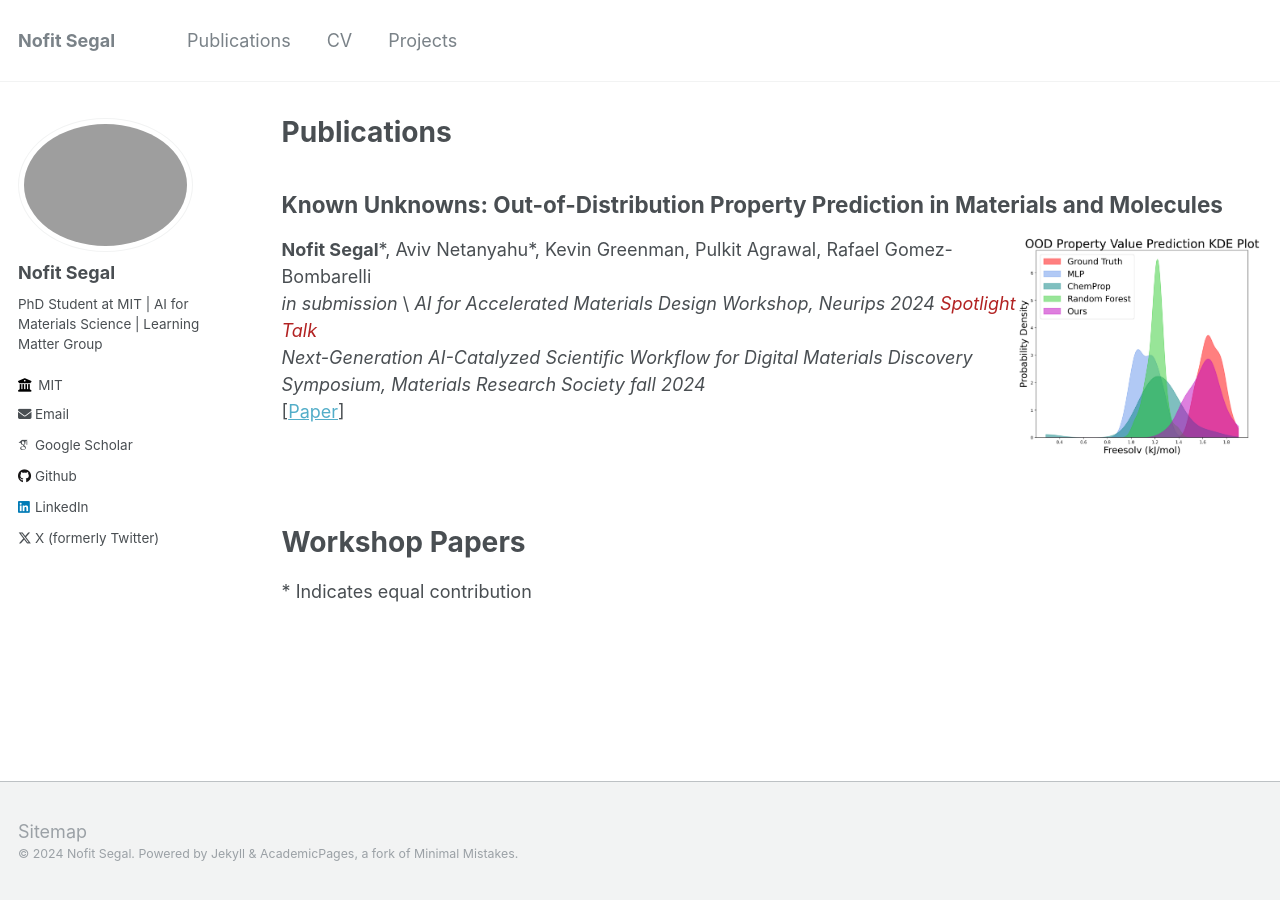
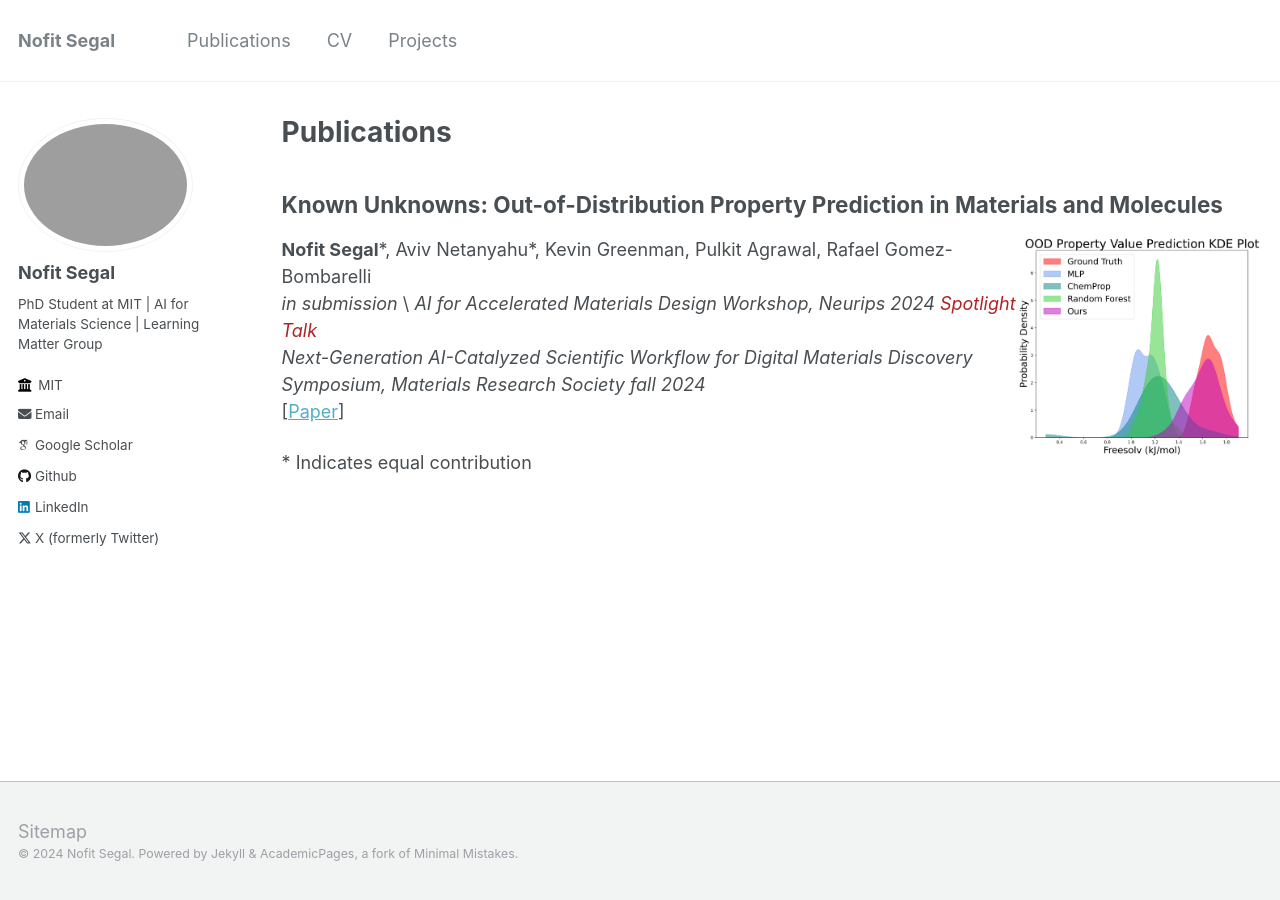
Before and after one commit to nofitsegal/nofitsegal.github.io, a Jekyll site: the page built from _pages/publications.md, in a window 1280 px wide. Built offline with Jekyll 4.4.1, drawn with Linux system fonts in a browser that asks for light colours; some web fonts are replaced.

Commit message:
commented workshop papers

```diff
--- a/_pages/publications.md
+++ b/_pages/publications.md
@@ -21,8 +21,8 @@ _Next-Generation AI-Catalyzed Scientific Workflow for Digital Materials Discover
 <!-- [[Code](https://github.com/DanHrmti/ECRL)]  [[Website](https://sites.google.com/view/entity-centric-rl/)]   -->
 <!-- [[Talk](https://youtu.be/1YJCWyLcGHk?t=1)] -->
 
-<br/><br/>
-<h1> Workshop Papers </h1>
+<!-- <br/><br/> -->
+<!-- <h1> Workshop Papers </h1> -->
 
 <!-- <h2> Known Unknowns: Out-of-Distribution Property Prediction in Materials and Molecules </h2>
 **Nofit Segal**\*, Aviv Netanyahu\*, Kevin Greenman, Pulkit Agrawal, Rafael Gomez-Bombarelli \
```
